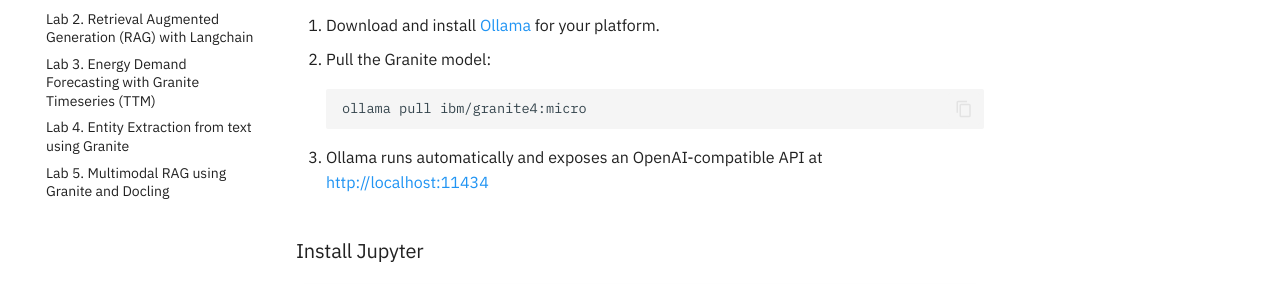
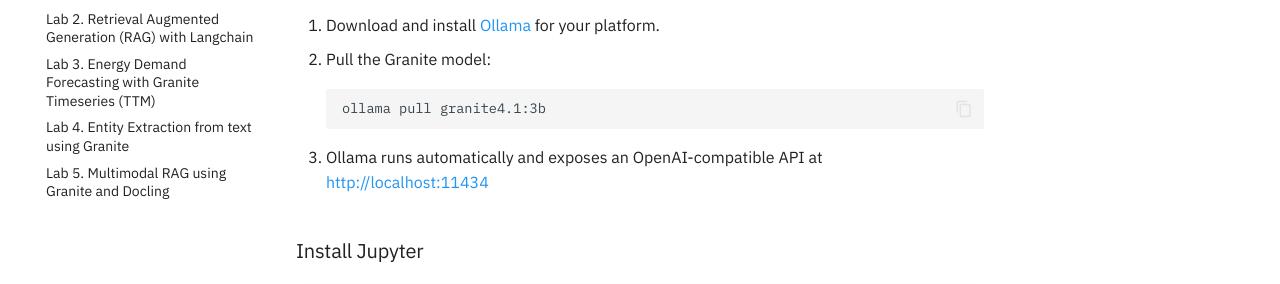
Before and after one commit to IBM/granite-workshop, an MkDocs documentation site: the page built from docs/pre-work/README.md, in a window 1280 px wide and 900 px high, scrolled down 2581 px. Shown: the part 161-445 px from the top of the window. Built offline with MkDocs 1.6.1 and Material for MkDocs 9.7.7, drawn with Linux system fonts in a browser that asks for light colours; comment, search, counter and statistics services are not loaded.

Commit message:
Update notebooks for granite 4.1
Signed-off-by: BJ Hargrave <bj@hargrave.dev>
Signed-off-by: BJ Hargrave <hargrave@us.ibm.com>

````diff
--- a/docs/pre-work/README.md
+++ b/docs/pre-work/README.md
@@ -115,7 +115,7 @@
 2. Pull the Granite model:
 
     ```shell
-    ollama pull ibm/granite4:micro
+    ollama pull granite4.1:3b
     ```
 
 3. Ollama runs automatically and exposes an OpenAI-compatible API at <http://localhost:11434>
````
Also changed, not shown: 5 other files.
